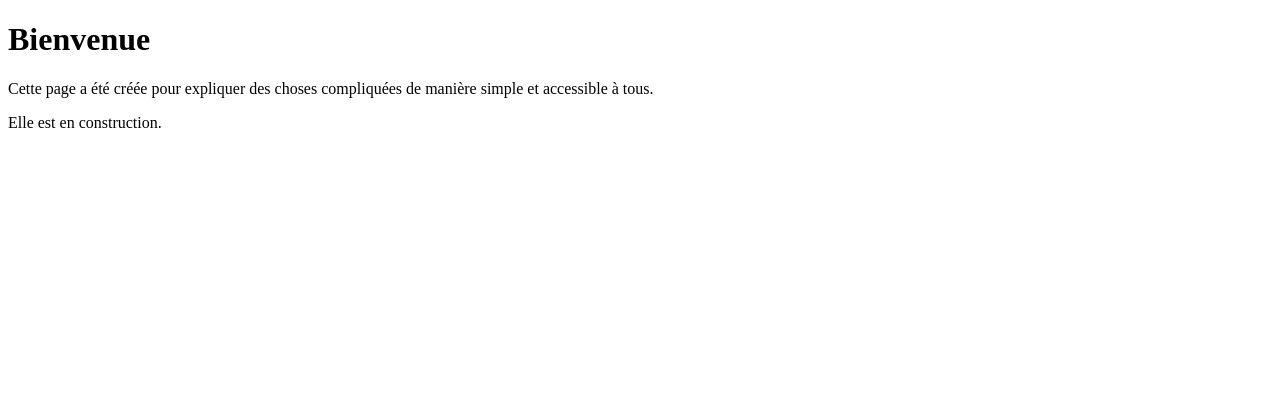
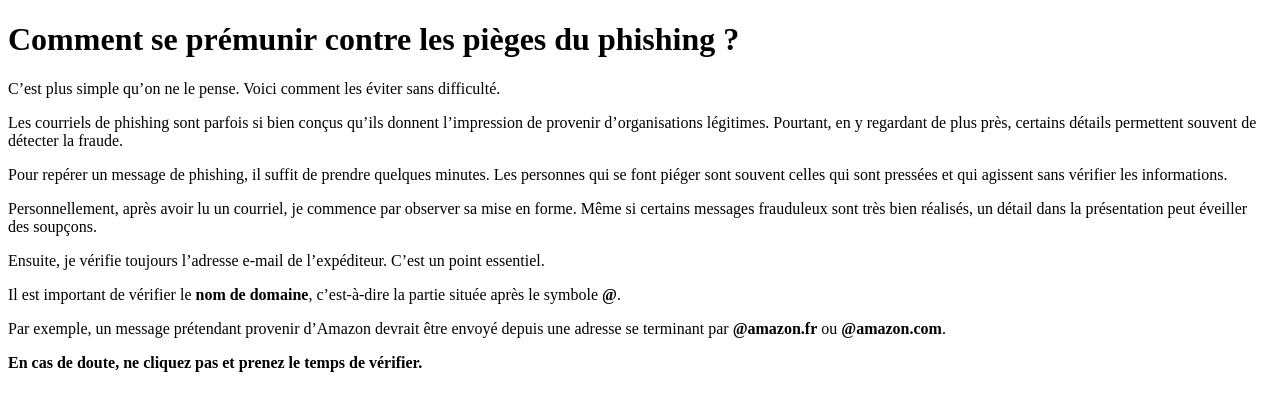
Before and after one commit to El-Sin-Nombre/el-sin-nombre.github.io, a plain HTML site: page index.html in a window 1280 px wide. Drawn offline with Linux system fonts and the light colour scheme.

Commit message:
index.html

```diff
--- a/index.html
+++ b/index.html
@@ -5,15 +5,45 @@
   <title>Une page simple, utile</title>
 </head>
 <body>
-  <h1>Bienvenue</h1>
+  <h1>Comment se prémunir contre les pièges du phishing ?</h1>
 
-  <p>
-    Cette page a été créée pour expliquer des choses compliquées
-    de manière simple et accessible à tous.
-  </p>
+<p>C’est plus simple qu’on ne le pense. Voici comment les éviter sans difficulté.</p>
 
-  <p>
-    Elle est en construction.
-  </p>
+<p>
+Les courriels de phishing sont parfois si bien conçus qu’ils donnent l’impression
+de provenir d’organisations légitimes. Pourtant, en y regardant de plus près,
+certains détails permettent souvent de détecter la fraude.
+</p>
+
+<p>
+Pour repérer un message de phishing, il suffit de prendre quelques minutes.
+Les personnes qui se font piéger sont souvent celles qui sont pressées
+et qui agissent sans vérifier les informations.
+</p>
+
+<p>
+Personnellement, après avoir lu un courriel, je commence par observer sa mise en forme.
+Même si certains messages frauduleux sont très bien réalisés,
+un détail dans la présentation peut éveiller des soupçons.
+</p>
+
+<p>
+Ensuite, je vérifie toujours l’adresse e-mail de l’expéditeur.
+C’est un point essentiel.
+</p>
+
+<p>
+Il est important de vérifier le <strong>nom de domaine</strong>,
+c’est-à-dire la partie située après le symbole <strong>@</strong>.
+</p>
+
+<p>
+Par exemple, un message prétendant provenir d’Amazon
+devrait être envoyé depuis une adresse se terminant par
+<strong>@amazon.fr</strong> ou <strong>@amazon.com</strong>.
+</p>
+
+<p><strong>En cas de doute, ne cliquez pas et prenez le temps de vérifier.</strong></p>
+
 </body>
 </html>
```
